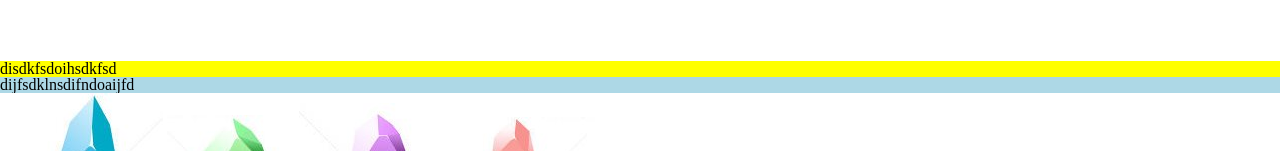
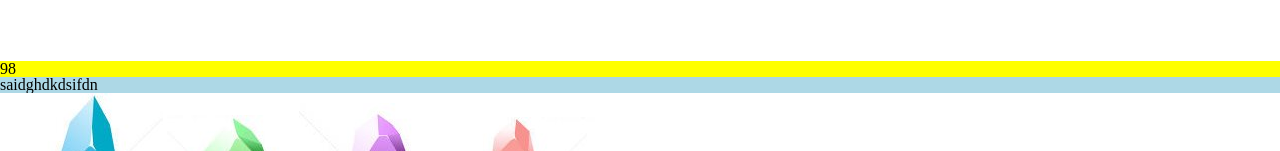
Before and after one commit to uojiakux/unit-4-game, a plain HTML site: page index.html in a window 1280 px wide. Shown: the part 155-306 px from the top of the page. Drawn offline with nearby package versions, Linux system fonts and the light colour scheme; a web font is replaced by a local one.

Commit message:
JQuery linked - fixed bug

```diff
--- a/index.html
+++ b/index.html
@@ -26,8 +26,8 @@
 
 <body>
 
-<div id="target-number"> disdkfsdoihsdkfsd</div>
-<div id="results">dijfsdklnsdifndoaijfd</div>
+<div id="target-number"></div>
+<div id="results">saidghdkdsifdn</div>
 
 <div id="PictureSection">
 <img class="Pictures" id="blue-crystal" src="assets/images/bluecrystal.jpg"/>
@@ -37,6 +37,7 @@
 </div>
 
 
+<script src="https://ajax.googleapis.com/ajax/libs/jquery/3.3.1/jquery.min.js"></script>
 <script type="text/javascript" src="assets/javascript/game.js"></script>
 </body>
 </html>
```
